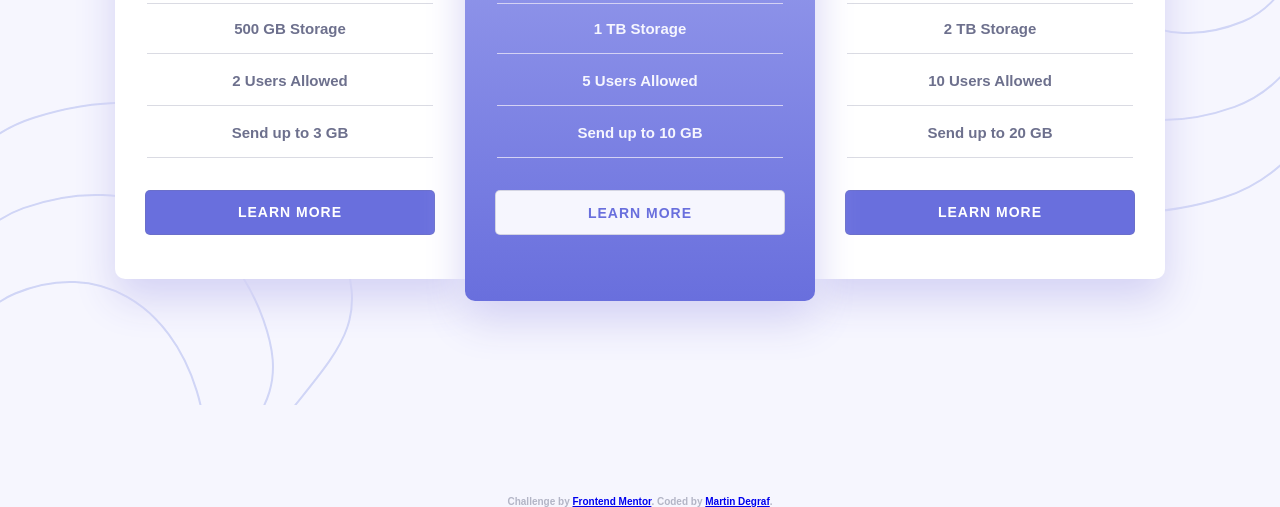
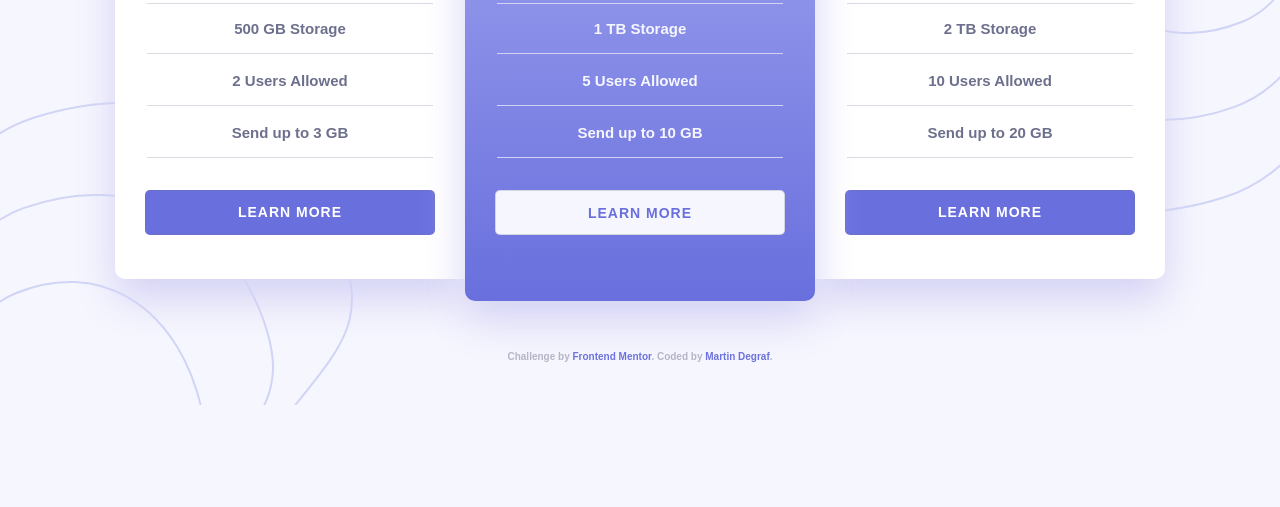
Before and after one commit to degma/pricing-component-with-toggle, a plain HTML site: page index.html in a window 1280 px wide. Shown: the part 444-951 px from the top of the page. Drawn offline with Linux system fonts and the light colour scheme; a web font is replaced by a local one.

Commit message:
attribution

```diff
--- a/index.html
+++ b/index.html
@@ -63,11 +63,11 @@
                 <button>LEARN MORE</button>
             </div>
         </div>
+        <div class="attribution">
+            Challenge by <a href="https://www.frontendmentor.io?ref=challenge" target="https://github.com/degma/">Frontend Mentor</a>. Coded by <a href="#">Martin Degraf</a>.
+        </div>
     </section>
 
-    <div class="attribution">
-        Challenge by <a href="https://www.frontendmentor.io?ref=challenge" target="_blank">Frontend Mentor</a>. Coded by <a href="#">Martin Degraf</a>.
-    </div>
 </body>
 
 </html>
--- a/sass/style.scss
+++ b/sass/style.scss
@@ -39,6 +39,7 @@
     .pricing {
         width: 100%;
         min-height: 100vh;
+        margin-bottom: 75px;
     }
 
     .header {
@@ -189,9 +190,13 @@
     }
 
     .attribution {
-        margin-top: 70px;
+        margin-top: 30px;
         text-align: center;
         color: hsl(234, 14%, 74%);
+        a:link {
+            color: hsl(237, 63%, 64%);
+            text-decoration: none;
+        }
     }
 
     .toggler {
```
Also changed, not shown: css/style.css, 1 other file.
